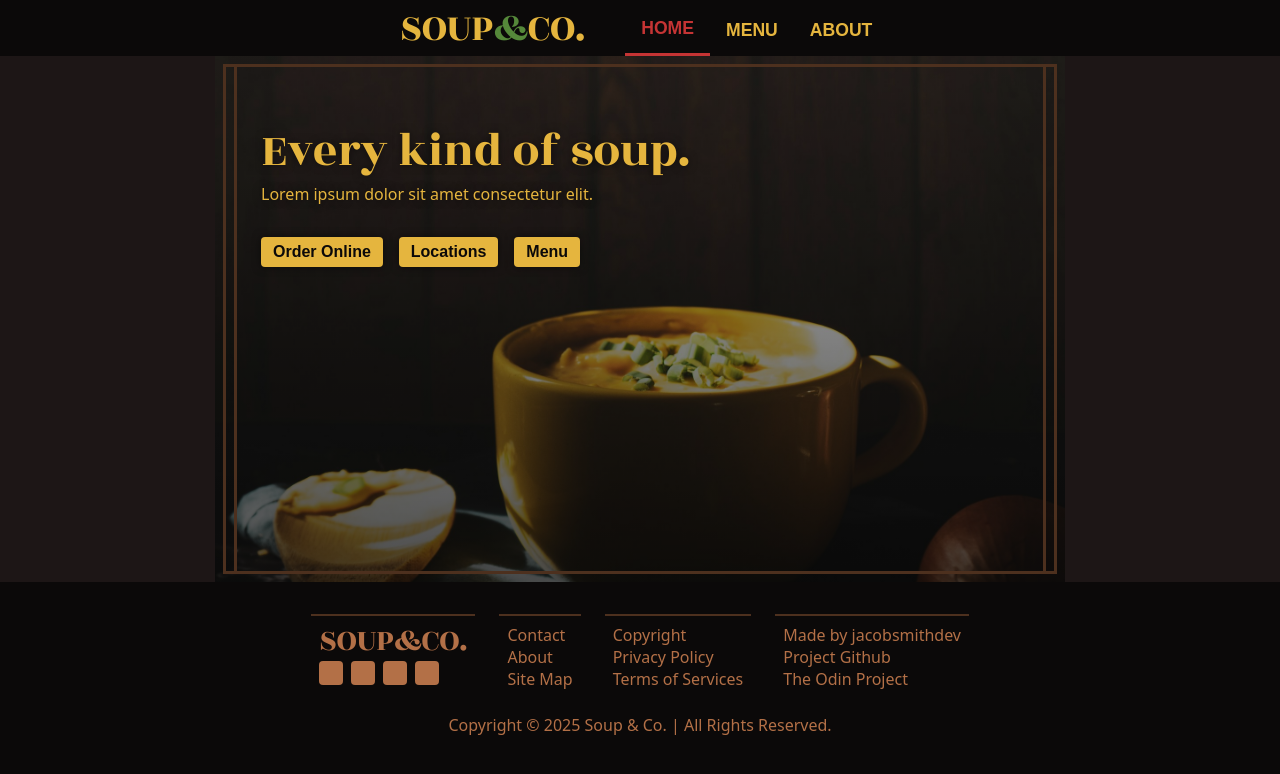
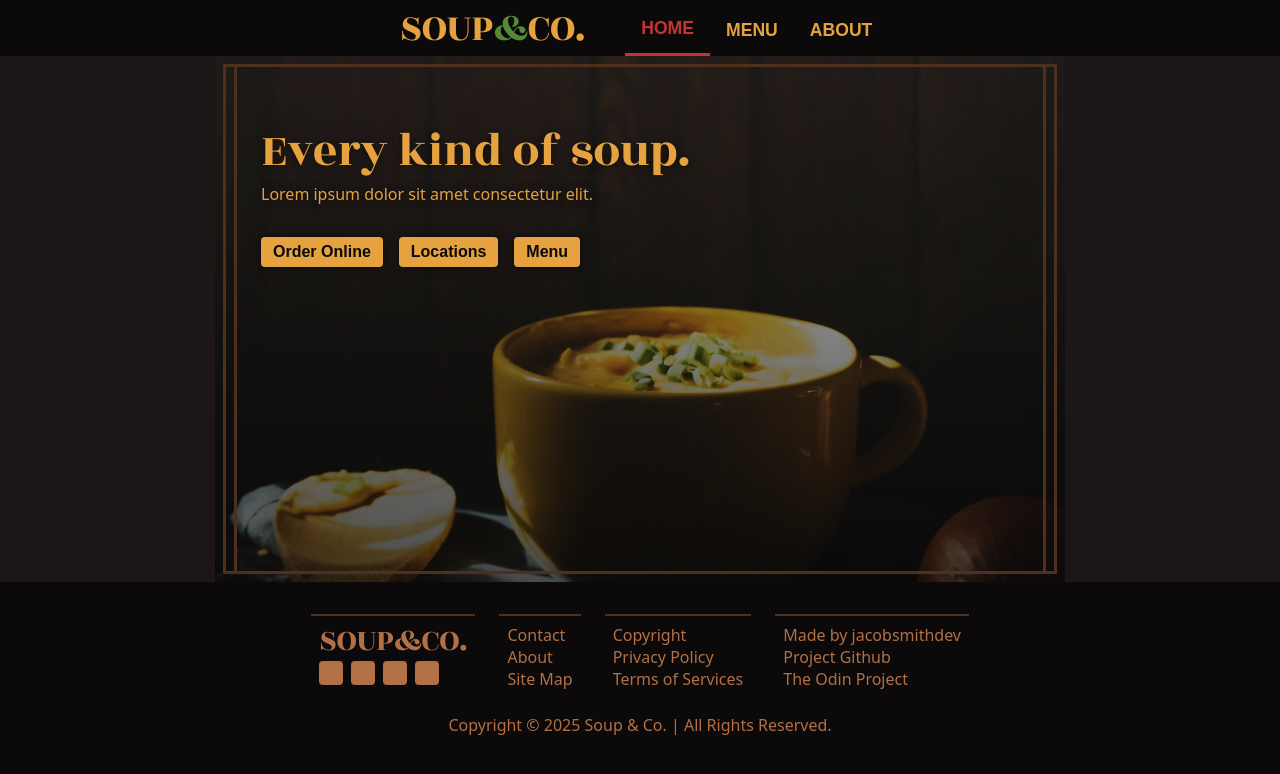
Before and after one commit to jacobsmithdev/restaurant-page-top, a website built with webpack: page src/index.html in a window 1280 px wide. Built offline with nearby package versions, Linux system fonts and the light colour scheme.

Commit message:
feat: Rework css colors to be more consistent
Drop unnecessary/unused colors and adjust remaining colors/color usage
to be more consistent.

```diff
--- a/src/styles.css
+++ b/src/styles.css
@@ -32,12 +32,8 @@ ol, ul {
     --navy: hsl(240, 10%, 40%);
     --navy-alt: hsl(240, 10%, 45%);
 
-    --beige: hsl(41, 28%, 51%);
-    --beige-alt: hsl(41, 28%, 59%);
-    --light-beige: hsl(41, 66%, 76%);
-
-    --gold: hsl(43, 76%, 57%);
-    --gold-alt: hsl(43, 76%, 62%);
+    --gold: hsl(36, 76%, 57%);
+    --gold-alt: hsl(36, 76%, 62%);
 
     --brown: hsl(23, 44%, 21%);
 
@@ -48,7 +44,6 @@ ol, ul {
     --red-alt: hsl(0, 58%, 54%);
 
     --green: hsl(99, 40%, 38%);
-    --green-alt: hsl(99, 40%, 43%);
 
     --shadow-dark: hsla(0, 0%, 0%, 0.7);
     --shadow-medium: rgba(0, 0, 0, 0.5);
@@ -56,7 +51,7 @@ ol, ul {
 
     /* Functional Variables */
     --body-bg: var(--dark-brown-alt);
-    --body-text: var(--light-beige);
+    --body-text: var(--gold);
 
     --button-bg: var(--gold);
     --button-text: var(--dark-brown);
@@ -83,7 +78,7 @@ ol, ul {
     --subtle-link-text-hover: var(--light-brown-alt);
 
     --about-list-text: var(--gold);
-    --about-list-text: var(--gold-alt);
+    --about-list-text-hover: var(--gold-alt);
 
     --framed-border: var(--brown);
 }
```
